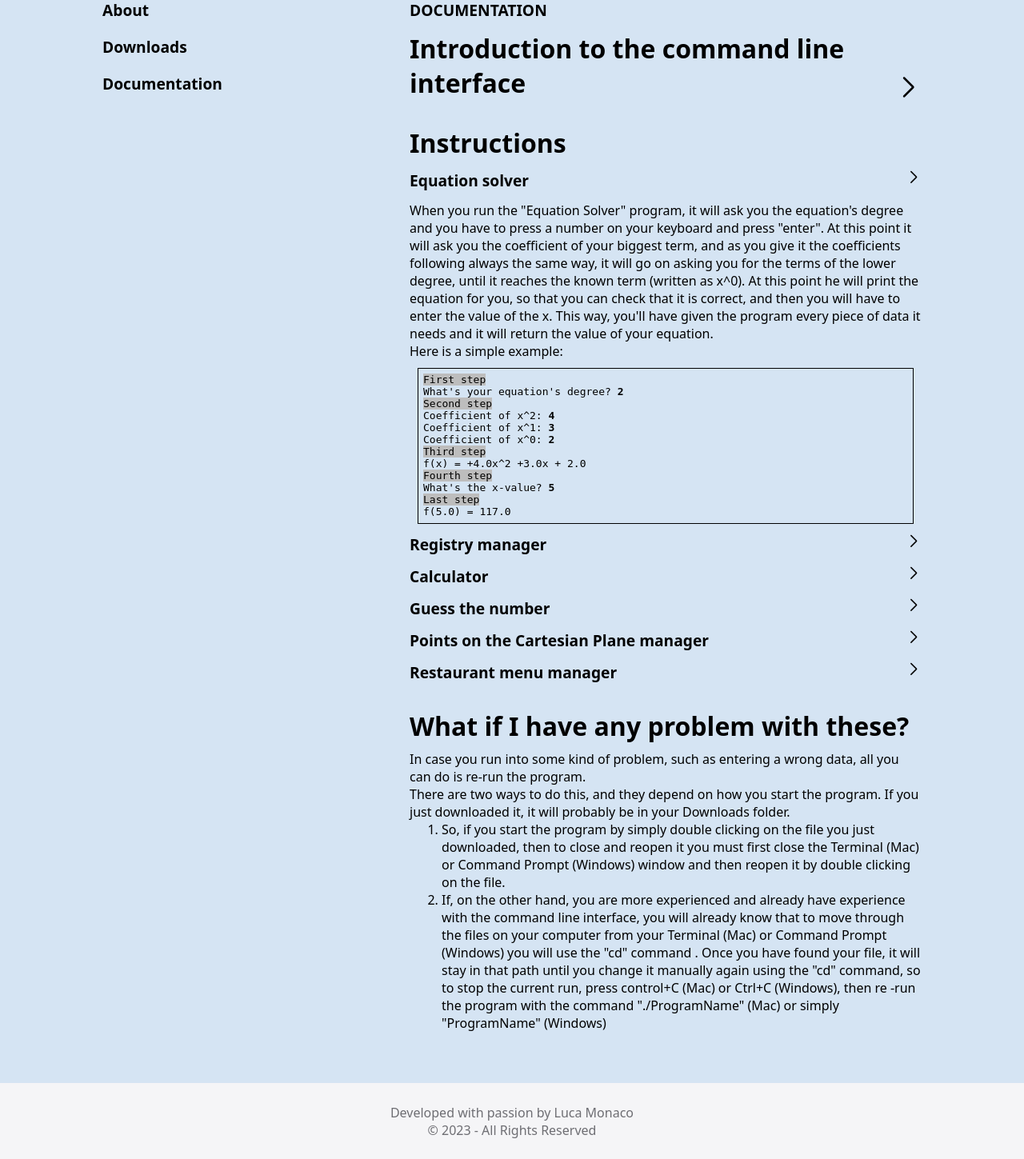
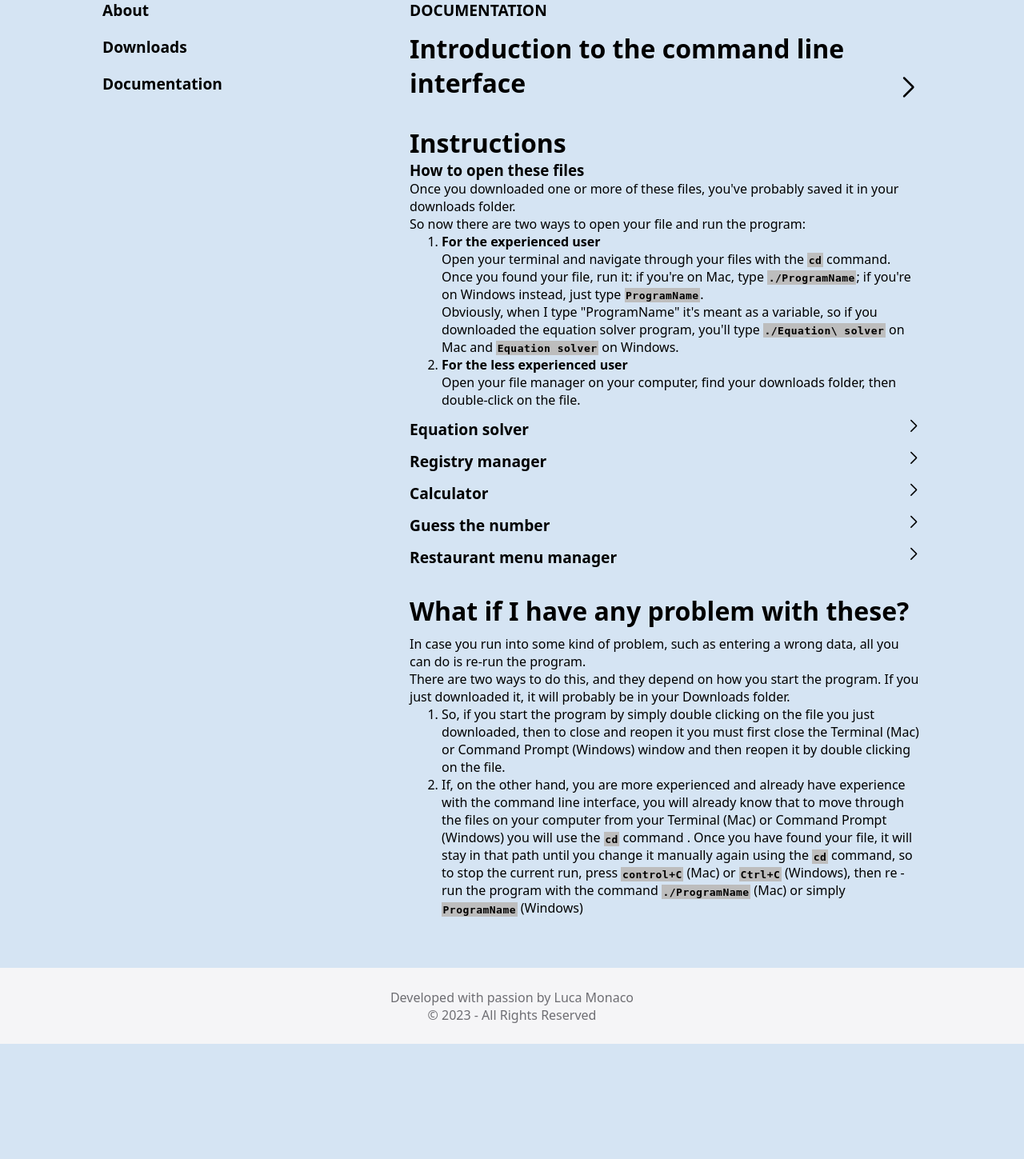
Before and after one commit to lumon2004/lumon2004, a PHP site: the page made by Nuovo portfolio/programs.html in a window 1280 px wide. Shown: the part 174-1623 px from the top of the page at 80% size. After the commit the page ends 1479 px from the top, so only its background shows below. Run offline with PHP 8.4, Linux system fonts and the light colour scheme; some web fonts are replaced.

Commit message:
Work in progress on new portfolio

```diff
--- a/Nuovo portfolio/programs.css
+++ b/Nuovo portfolio/programs.css
@@ -139,7 +139,7 @@ main > div#right > div#doc > ul > li span.expand {
 }
 
 main > div#right > div#doc > ul > li > div.instructions {
-    display: block;
+    display: none;
     margin-top: 2%;
 }
 
@@ -154,3 +154,12 @@ div.example > p > span {
     background-color: rgb(189, 189, 189);
     color: #000;
 }
+
+main > div#right > div#doc > ol > li > span {
+    background-color: rgb(189, 189, 189);
+    color: #000;
+    font-family: monospace;
+    letter-spacing: .5px;
+    padding: .25%;
+    font-weight: 800;
+}
--- a/Nuovo portfolio/programs.html
+++ b/Nuovo portfolio/programs.html
@@ -192,7 +192,6 @@
                     <li><b>Registry manager</b>: this program is designed for anyone who manages a personal registry where you can enter people's data, delete, modify and sort them, just like a database!</li>
                     <li><b>Calculator</b>: My calculator was designed to provide accurate and reliable calculations at all times, offers a wide range of mathematical and scientific functions, is designed to last over time offering you reliable support for years!</li>
                     <li><b>Guess the number</b>: this is actually a classic old game that came out in the 70's when the very first computers were born and the nerds and pioneers along with them. It's as easy as in the title, you just have to guess the number your computer has chosen!</li>
-                    <li><b>Points on the Cartesian Plane manager</b>: this powerful tool allows you to arrange and manipulate points in the plane intuitively and efficiently. With a wide range of features, you can easily add, remove and edit points, calculate distances and so much more. Whether you're working on graphing projects, geometric calculations, or data analysis, my program simplifies the process, allowing you to focus on your creativity and desired results!</li>
                     <li><b>Restaurant menu manager</b>: with my solution, you can easily organize your menu, adding or changing dishes with just a few simple steps. Thanks to its intuitive interface, you will be able to clearly and orderly view all the options available to your customers. I make restaurant menu management a simple and effective experience.</li>
                 </ul>
                 <br>
@@ -248,18 +247,6 @@
                         <h6><a href="" download="Guess the number">Download for Windows</a></h6>
                     </div>
                 </div>
-                <h2>Points on the Cartesian Plane manager</h2>
-                <p>This powerful tool allows you to arrange and manipulate points in the plane intuitively and efficiently. With a wide range of features, you can easily add, remove and edit points, calculate distances and so much more. Whether you're working on graphing projects, geometric calculations, or data analysis, my program simplifies the process, allowing you to focus on your creativity and desired results!</p>
-                <div>
-                    <div id="Mac">
-                        <img src="apple.png">
-                        <h6><a href="" download="Points manager">Download for Mac</a></h6>
-                    </div>
-                    <div id="Windows">
-                        <img src="windows.png">
-                        <h6><a href="" download="Points manager">Download for Windows</a></h6>
-                    </div>
-                </div>
                 <h2>Restaurant menu manager</h2>
                 <p>With my solution, you can easily organize your menu, adding or changing dishes with just a few simple steps. Thanks to its intuitive interface, you will be able to clearly and orderly view all the options available to your customers. I make restaurant menu management a simple and effective experience.</p>
                 <div>
@@ -293,7 +280,13 @@
                     </div>
                     <p style="margin-top: 5%;">While in a graphical interface you can click on images, text, icons and so on, in a command line interface your mouse becomes useless and your keyboard comes into play: you can only enter values, whether textual or numerical.</p>
                 </div>
-                <h2 style="margin-top: 5%;">Instructions</h3>
+                <h2 style="margin-top: 5%;">Instructions</h2>
+                <h3>How to open these files</h3>
+                <p>Once you downloaded one or more of these files, you've probably saved it in your downloads folder.<br>So now there are two ways to open your file and run the program:</p>
+                <ol>
+                    <li><b>For the experienced user</b><br>Open your terminal and navigate through your files with the <span>cd</span> command. Once you found your file, run it: if you're on Mac, type <span>./ProgramName</span>; if you're on Windows instead, just type <span>ProgramName</span>.<br>Obviously, when I type "ProgramName" it's meant as a variable, so if you downloaded the equation solver program, you'll type <span>./Equation\ solver</span> on Mac and <span>Equation solver</span> on Windows.</li>
+                    <li><b>For the less experienced user</b><br>Open your file manager on your computer, find your downloads folder, then double-click on the file.</li>
+                </ol>
                 <ul>
                     <li>
                         <div onclick="instructions(1)">
@@ -323,8 +316,21 @@
                     </li>
                     <li>
                         <div onclick="instructions(2)">
-                        <h4>Registry manager</h4>
-                        <span class="material-symbols-rounded expand">arrow_forward_ios</span>
+                            <h4>Registry manager</h4>
+                            <span class="material-symbols-rounded expand">arrow_forward_ios</span>
+                        </div>
+                        <div class="instructions">
+                            <p>As you run “Registry manager”, the first thing you read will be a message which communicates to you if the program was able to recover any kind of data from another file or not.<br>Then, it presents you a list of operations you can execute. You’re gonna choice one of them by typing on your keyboard the number of the operation you wanna execute. You can:<br></p>
+                            <ol>
+                                <li>Print list of people</li>
+                                <li>Add to queue a new person</li>
+                                <li>Delete the first person</li>
+                                <li>Sort list alphabetically</li>
+                                <li>Sort list by age (descending)</li>
+                                <li>Edit someone's data</li>
+                                <li>Terminate the execution of the program</li>
+                            </ol>
+                            <p>This program is very simple and intuitive and it doesn’t need any big documentation.</p>
                         </div>
                     </li>
                     <li>
@@ -332,23 +338,35 @@
                         <h4>Calculator</h4>
                         <span class="material-symbols-rounded expand">arrow_forward_ios</span>
                         </div>
+                        <div class="instructions">
+                            <p>When you run “Calculator”, it is going to present himself to you and he will explain himself: it will give you a list of operations you can execute and all you have to do is choose one of them. This calculator gives you the possibility to work with the most simple operations in math, but also with something more complicated such as the sin, cosin, logarithms and factorial functions!<br>When you choose one of the 15 operations it can do, it is going to request you the value of one or at maximum two numbers, it depends on the function.</p>
+                        </div>
                     </li>
                     <li>
                         <div onclick="instructions(4)">
                             <h4>Guess the number</h4>
                             <span class="material-symbols-rounded expand">arrow_forward_ios</span>
                         </div>
+                        <div class="instructions">
+                            <p>Even though this program (or maybe I should call it game) is extremely simple, everything needs a documentation.<br>So, “Guess the number” is a little simple game between computer and user: the first one pick randomly a number between 1 and a maximum number given by the user himself. After that, all the game consists in the user guessing the number randomly picked by the computer. Obviously, the user is going to have a guess just by typing on his keyboard any number.</p>
+                        </div>
                     </li>
                     <li>
                         <div onclick="instructions(5)">
-                            <h4>Points on the Cartesian Plane manager</h4>
+                            <h4>Restaurant menu manager</h4>
                             <span class="material-symbols-rounded expand">arrow_forward_ios</span>
                         </div>
-                    </li>
-                    <li>
-                        <div onclick="instructions(6)">
-                            <h4>Restaurant menu manager</h4>
-                            <span class="material-symbols-rounded expand">arrow_forward_ios</span>
+                        <div class="instructions">
+                            <p>“Restaurant menu manager” is a very simple program which, as the title says, helps to manage a restaurant menu. With these program in facts you can add products and specify their price, sort the menu alphabetically and by ascending price. Of course, if you type wrong anything, you can edit and correct it! The functions you can execute are:<br></p>
+                            <ol>
+                                <li>Print the whole menu</li>
+                                <li>Add to queue a new plate</li>
+                                <li>Delete the first plate in menu</li>
+                                <li>Sort menu alphabetically</li>
+                                <li>Sort menu by price (descending)</li>
+                                <li>Edit some plate data</li>
+                                <li>Terminate the execution of the program</li>
+                            </ol>
                         </div>
                     </li>
                 </ul>
@@ -356,7 +374,7 @@
                 <p>In case you run into some kind of problem, such as entering a wrong data, all you can do is re-run the program.<br>There are two ways to do this, and they depend on how you start the program. If you just downloaded it, it will probably be in your Downloads folder.<br></p>
                 <ol>
                     <li>So, if you start the program by simply double clicking on the file you just downloaded, then to close and reopen it you must first close the Terminal (Mac) or Command Prompt (Windows) window and then reopen it by double clicking on the file.</li>
-                    <li>If, on the other hand, you are more experienced and already have experience with the command line interface, you will already know that to move through the files on your computer from your Terminal (Mac) or Command Prompt (Windows) you will use the "cd" command . Once you have found your file, it will stay in that path until you change it manually again using the "cd" command, so to stop the current run, press control+C (Mac) or Ctrl+C (Windows), then re -run the program with the command "./ProgramName" (Mac) or simply "ProgramName" (Windows)</li>
+                    <li>If, on the other hand, you are more experienced and already have experience with the command line interface, you will already know that to move through the files on your computer from your Terminal (Mac) or Command Prompt (Windows) you will use the <span>cd</span> command . Once you have found your file, it will stay in that path until you change it manually again using the <span>cd</span> command, so to stop the current run, press <span>control+C</span> (Mac) or <span>Ctrl+C</span> (Windows), then re -run the program with the command <span>./ProgramName</span> (Mac) or simply <span>ProgramName</span> (Windows)</li>
                 </ol>
             </div>
         </div>
```
